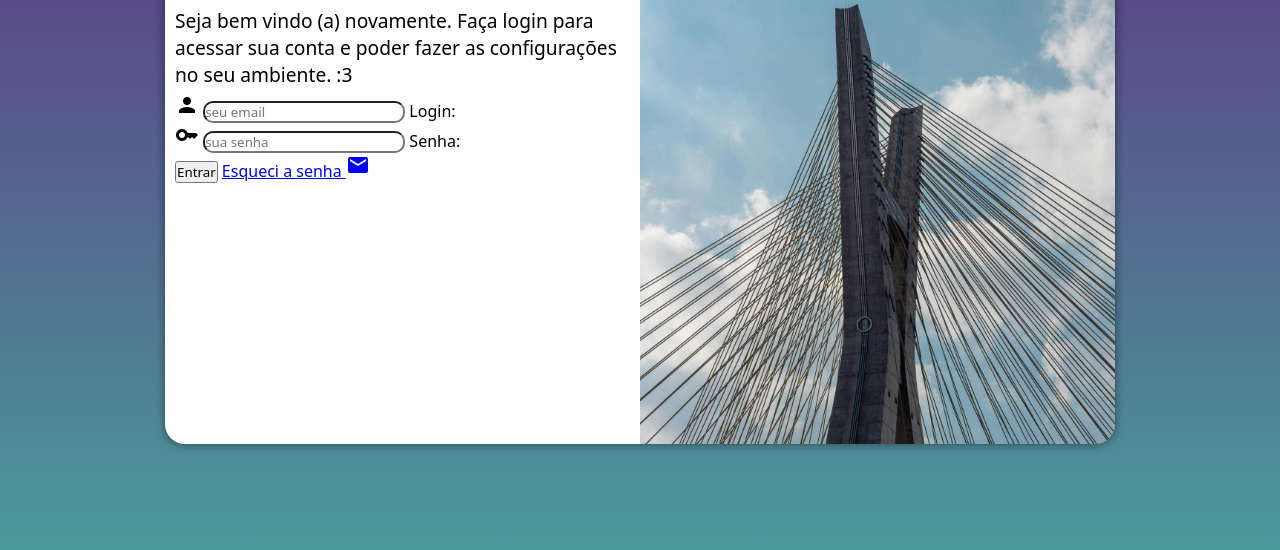
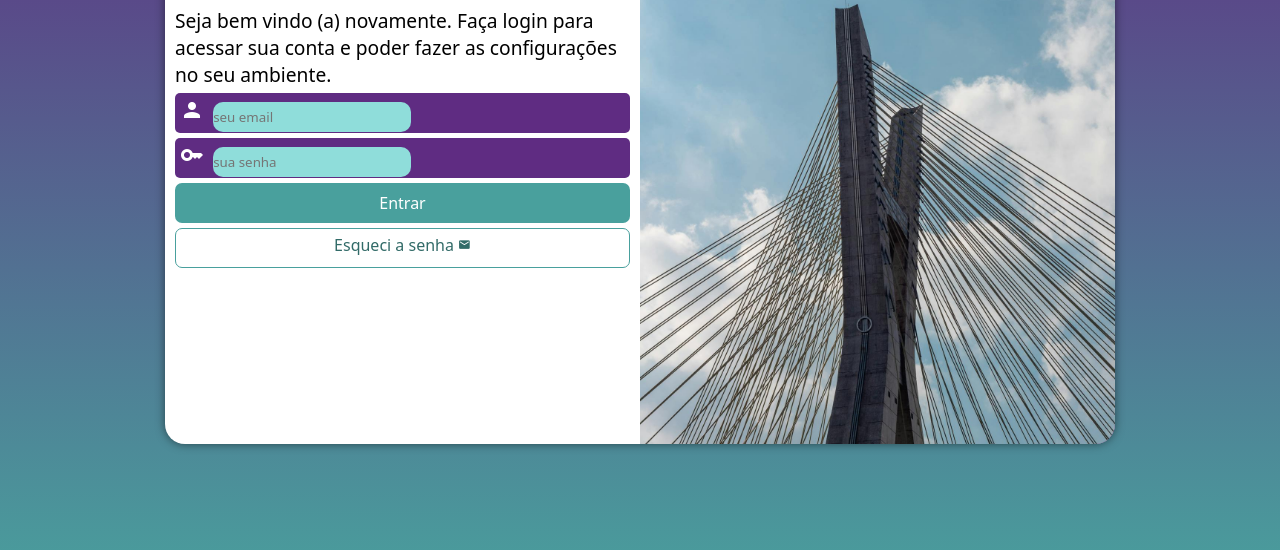
Before and after one commit to caio-sdm/projeto-login, a plain HTML site: page index.html in a window 1280 px wide. Shown: the part 206-756 px from the top of the page. Drawn offline with Linux system fonts and the light colour scheme.

Commit message:
formatation do formulation

```diff
--- a/estilos/style.css
+++ b/estilos/style.css
@@ -9,7 +9,10 @@ Mobile first
     Verde: #49a09d
     Lilás: #5f2c82
 */
-
+:root{
+    --cor001: #49a09d;
+    --cor002: #5f2c82;
+}
 *{
 font-family: system-ui, -apple-system, BlinkMacSystemFont, 'Segoe UI', Roboto, Oxygen, Ubuntu, Cantarell, 'Open Sans', 'Helvetica Neue', sans-serif;
 margin: 0px;
@@ -54,10 +57,6 @@ section#login > div#imagem{
 section#login > div#form{
     display: block;
     padding: 10px;
-
-}
-#iemail, #isenha{
-    border-radius: 10px;
 }
 h1{
     text-align: center;
@@ -67,3 +66,57 @@ p{
     font-size: 0.8em;
     margin-bottom: 5px;
 }
+form > div.campo{
+    background-color: #5f2c82;
+    width: 100%;
+    height: 40px;
+    border-radius: 5px;
+    margin: 5px 0px;
+}
+form > div.campo > input{
+    background-color: #8fddda;
+    border: none;
+    border-radius: 10px;
+    height: 30px;
+}
+form > div.campo > span{
+    padding: 5px;
+    color: white;
+}
+div.campo > label{
+    display: none;
+}
+form > input[type=submit]{
+    display: block;
+    font-size: 1em;
+    width: 100%;
+    height: 40px;
+    background-color: var(--cor001);
+    color: white;
+    border: none;
+    border-radius: 7px;
+    cursor: pointer;
+}
+form > input[type=submit]:hover{
+    background-color: #2b5f5d;
+}
+form > a.botao{
+    display: block;
+    text-align: center;
+    font-size: 1em;
+    width: 100%;
+    height: 40px;
+    padding-top: 5px;
+    margin-top: 5px;
+    background-color: white;
+    border: 1px solid var(--cor001);
+    border-radius: 7px;
+    text-decoration: none;
+    color: #326b68;
+}
+form > a.botao:hover{
+    background-color: #93ece9;
+}
+form > a.botao > span{
+    font-size: 0.8em;
+}
--- a/index.html
+++ b/index.html
@@ -16,7 +16,7 @@
             </div>
             <div id="form">
                 <h1>Login</h1>
-                <p>Seja bem vindo (a) novamente. Faça login para acessar sua conta e poder fazer as configurações no seu ambiente. :3</p>
+                <p>Seja bem vindo (a) novamente. Faça login para acessar sua conta e poder fazer as configurações no seu ambiente.</p>
                 <form action="login.php" method="post" autocomplete="on">
                     <div class="campo">
                         <span class="material-icons">
@@ -33,7 +33,7 @@
                         <label for="isenha">Senha: </label>
                     </div>
                     <input type="submit" value="Entrar">
-                    <a href="esqueci.html">
+                    <a href="esqueci.html" class="botao">
                         Esqueci a senha <span class="material-icons">mail</span>
                     </a>
                 </form>
```
